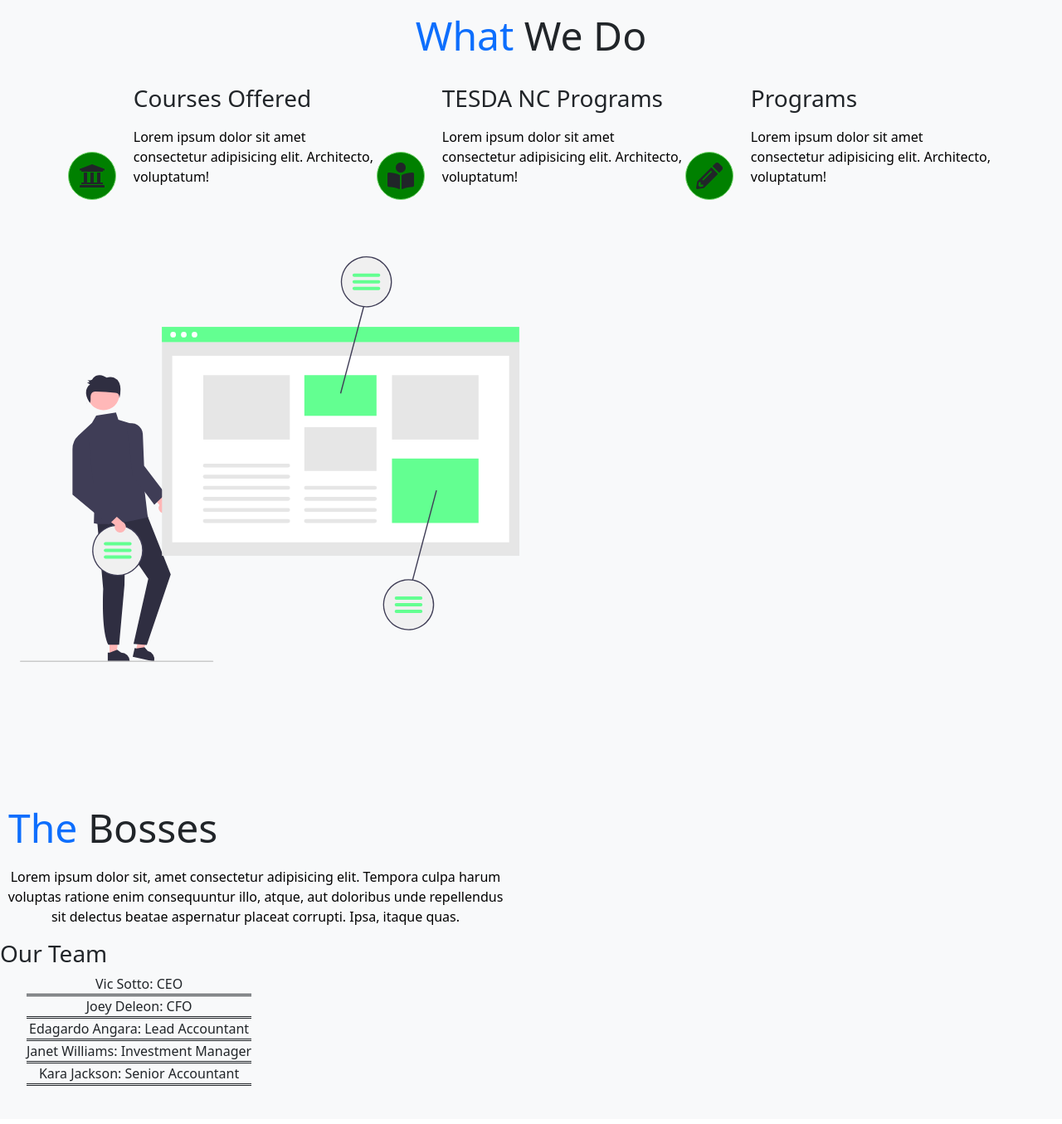
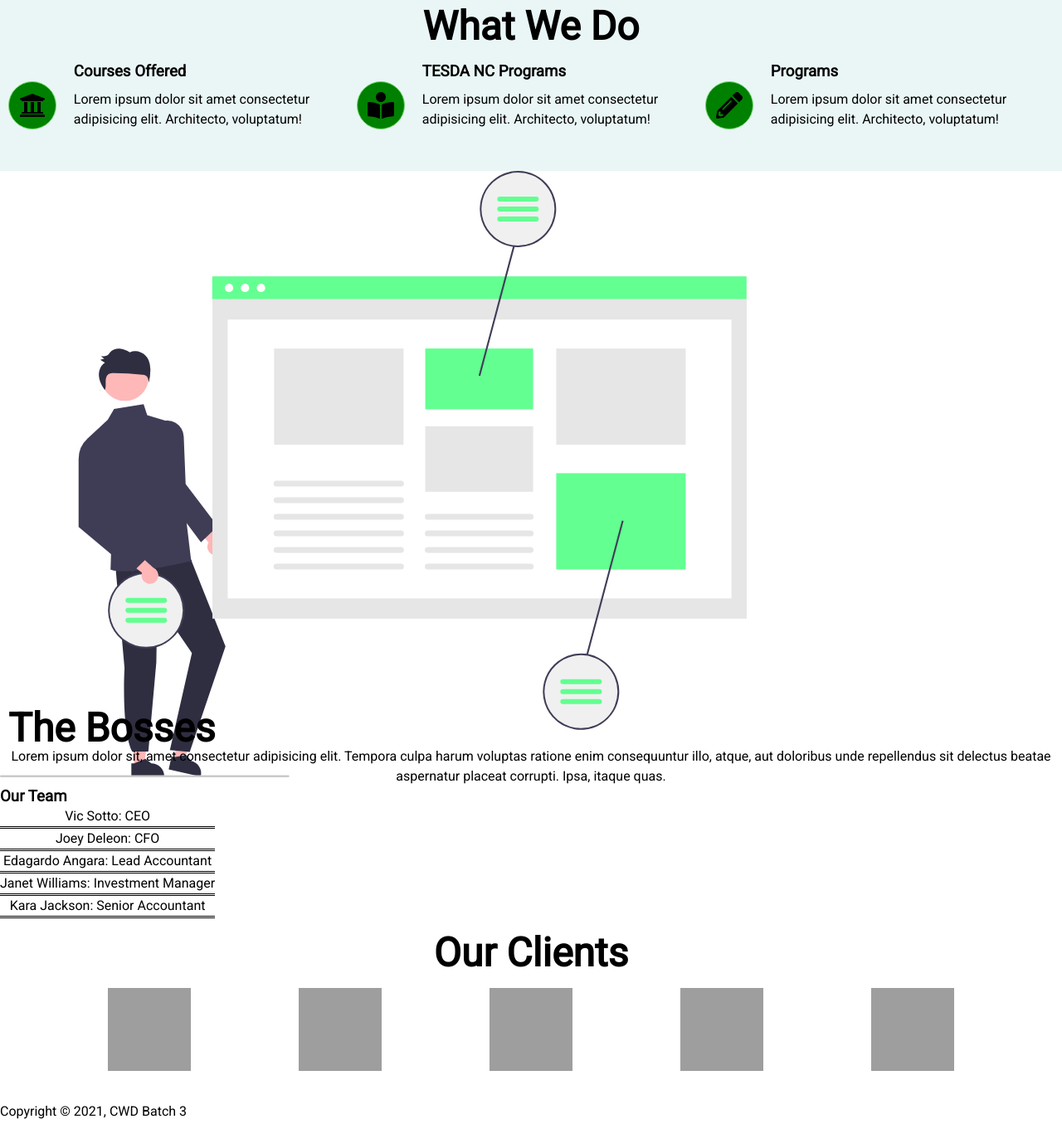
Before and after one commit to prllrsnnn/nonan_aprille_rose_assessment2, a plain HTML site: page index.html in a window 1280 px wide. Shown: the part 810-2165 px from the top of the page at 83% size. Drawn offline with nearby package versions, Linux system fonts and the light colour scheme; grey boxes are pictures that could not be loaded.

Commit message:
Update index.html

```diff
--- a/index.html
+++ b/index.html
@@ -8,7 +8,6 @@
   <link rel="stylesheet" href="css/style.css">
   <link rel="stylesheet" media="screen and (max-width: 768px)" href="css/mobile.css">
   <link rel="stylesheet" media="screen and (min-width: 1100px)" href="css/widescreen.css">
-  <link href="https://cdn.jsdelivr.net/npm/bootstrap@5.1.3/dist/css/bootstrap.min.css" rel="stylesheet" integrity="sha384-1BmE4kWBq78iYhFldvKuhfTAU6auU8tT94WrHftjDbrCEXSU1oBoqyl2QvZ6jIW3" crossorigin="anonymous">
   <title>Assessment| PART 2</title>
 </head>
 <body id="home">
@@ -73,9 +72,9 @@
   </section>
 
   <!-- Section: Who We Are -->
-  <section id="who" class="row g-0 bg-light position-relative">
-    <div class="who-img col-md-6 mb-md-0 p-md-4"><img src="img/article.svg" class="w-100" alt="svg"></div>
-    <div class="who-text bg-light p-2 col-md-6 p-4 ps-md-0">
+  <section id="who">
+    <div class="who-img"><img src="/img/article.svg" class="bg-primary" alt="svg"></div>
+    <div class="who-text bg-light p-2">
       <div>
         <h2 class="m-heading"><span class="text-primary">The</span> Bosses </h2>
       </div>
@@ -123,6 +122,5 @@
     </div>
   </footer>
 
-<script src="https://cdn.jsdelivr.net/npm/bootstrap@5.1.3/dist/js/bootstrap.bundle.min.js" integrity="sha384-ka7Sk0Gln4gmtz2MlQnikT1wXgYsOg+OMhuP+IlRH9sENBO0LRn5q+8nbTov4+1p" crossorigin="anonymous"></script>
 </body>
 </html>
```
